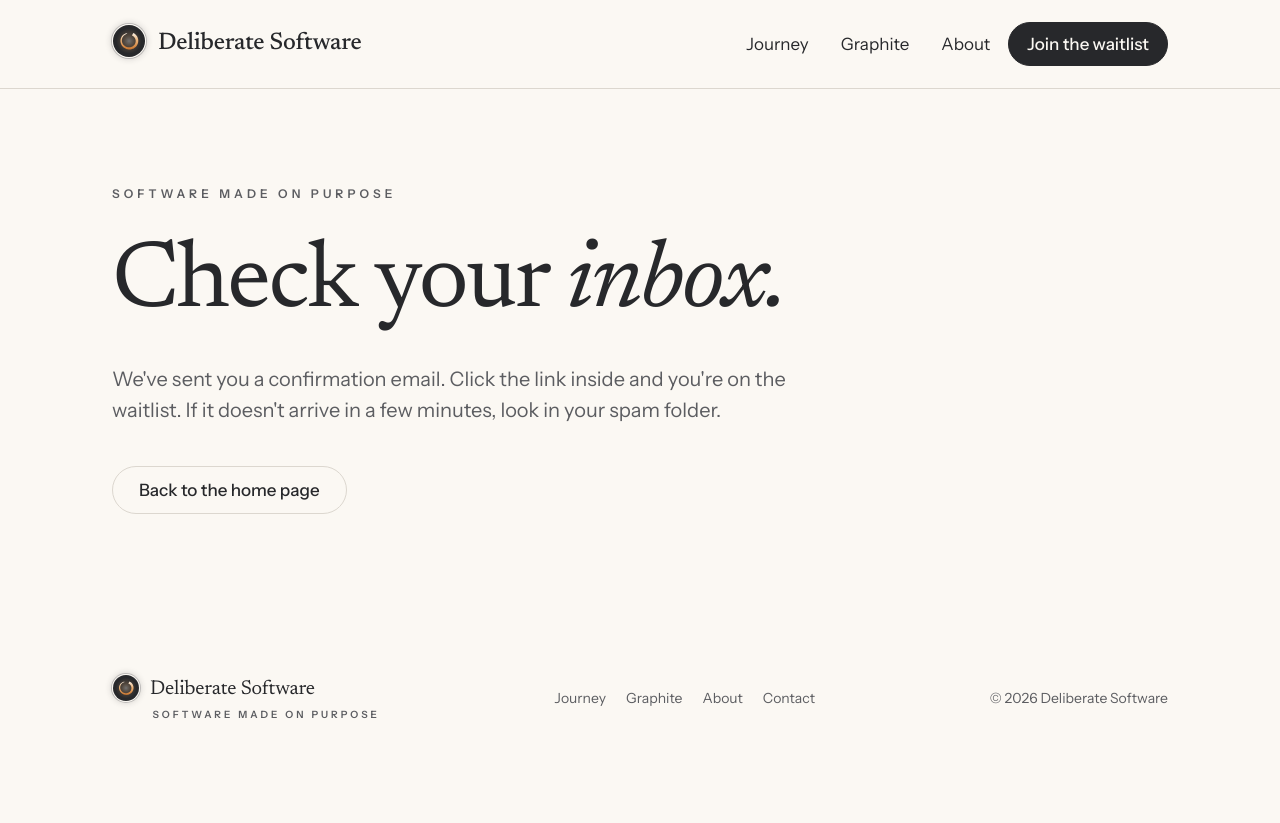
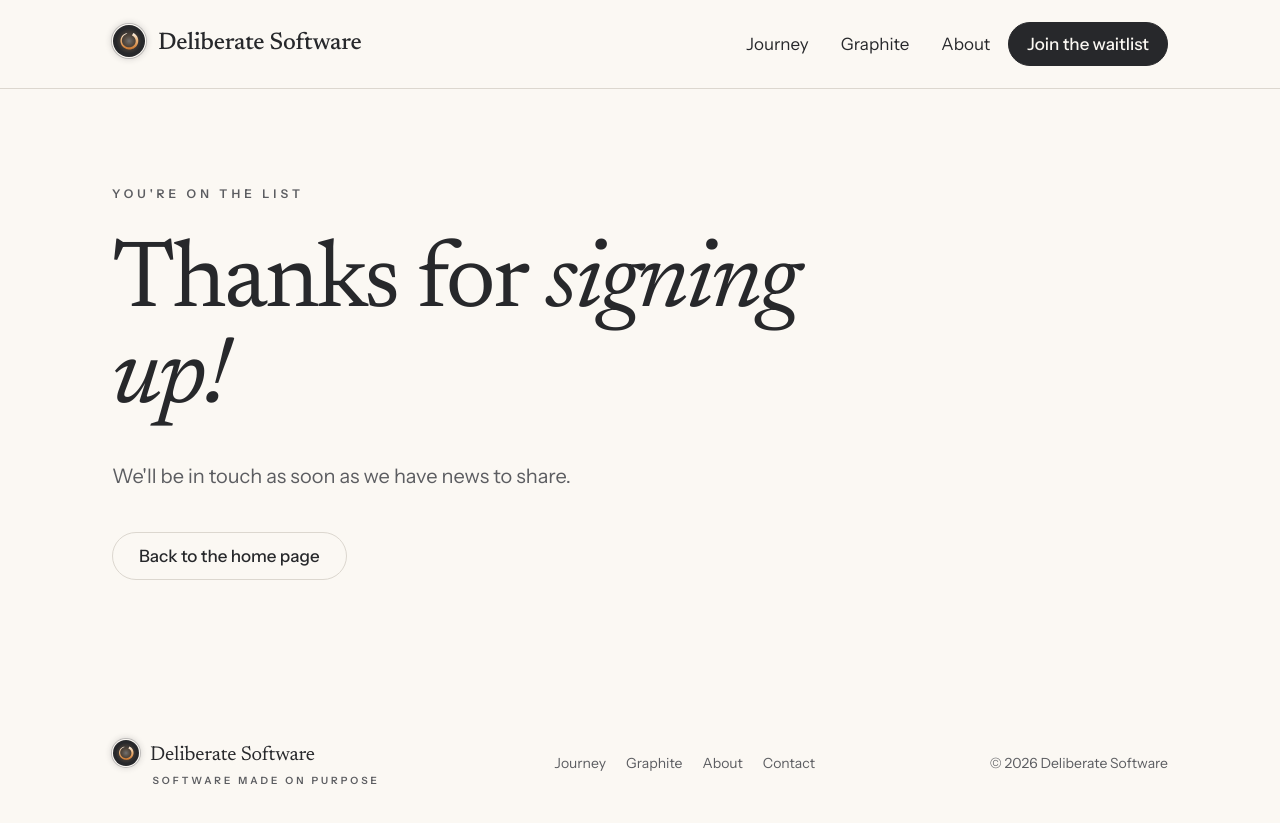
Before and after one commit to deliberate-software/deliberate-software.github.io, a Jekyll site: the page built from thanks.html, in a window 1280 px wide. Shown: the top 823 px of the page. Built offline with Jekyll 4.4.1, drawn with Linux system fonts in a browser that asks for light colours.

Commit message:
Add confirm and thanks pages

```diff
--- a/thanks.html
+++ b/thanks.html
@@ -1,12 +1,12 @@
 ---
 layout: default
-title: Almost there
+title: Thanks for signing up
 permalink: /thanks/
 ---
 <section class="hero hero--short container">
-  <p class="eyebrow">Software made on purpose</p>
-  <h1 class="hero__title">Check your <em>inbox.</em></h1>
-  <p class="hero__lead">We've sent you a confirmation email. Click the link inside and you're on the waitlist. If it doesn't arrive in a few minutes, look in your spam folder.</p>
+  <p class="eyebrow">You're on the list</p>
+  <h1 class="hero__title">Thanks for <em>signing up!</em></h1>
+  <p class="hero__lead">We'll be in touch as soon as we have news to share.</p>
   <div class="hero__actions">
     <a class="button button--outline" href="{{ '/' | relative_url }}">Back to the home page</a>
   </div>
```
Also changed, not shown: confirm.html (added, +13 -0 lines), README.md.
